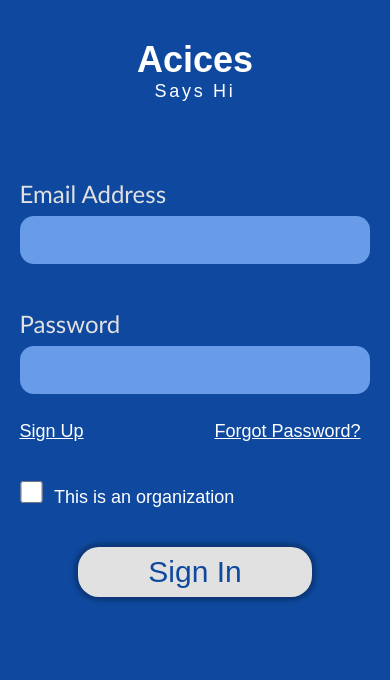
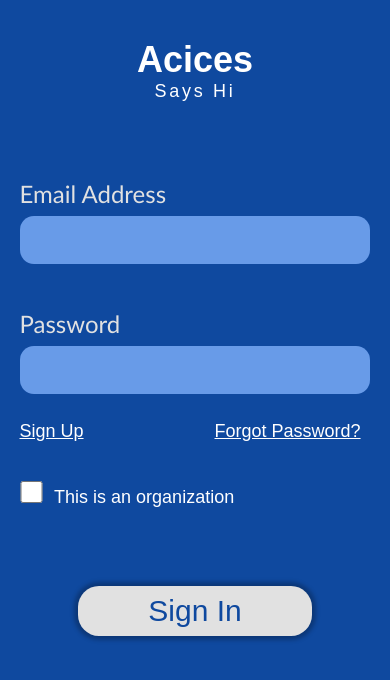
Before and after one commit to Lensatom/Lens-TecT, a Next.js app: page / in a window 390 px wide. Shown: the top 680 px of the page. Built offline with nearby package versions, Linux system fonts and the light colour scheme.

Commit message:
lenstect

```diff
--- a/styles/Login.module.css
+++ b/styles/Login.module.css
@@ -2,7 +2,7 @@
     .page{
         position: absolute;
         width: 100%;
-        height: 100%;
+        min-height: 100%;
         background-color: #0F499F;
     }
     .heading{
@@ -90,7 +90,8 @@
         width: 60%;
         height: 50px;
         margin-left: 20%;
-        margin-top: 10%;
+        margin-top: 20%;
+        margin-bottom: 10%;
         background: #E1E1E1;
         border: 0;
         box-shadow: 0px 0px 4px 4px rgba(0, 0, 0, 0.25);
```
